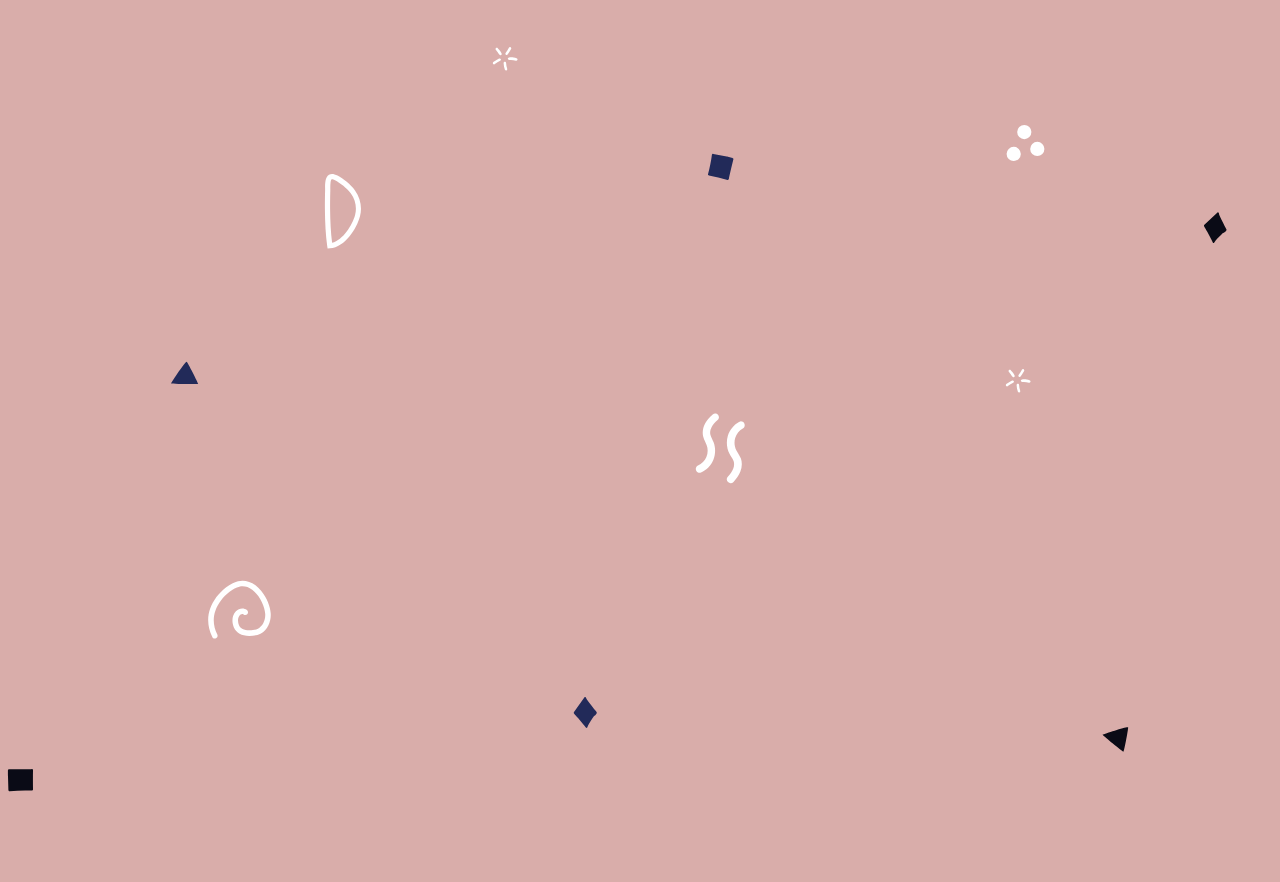
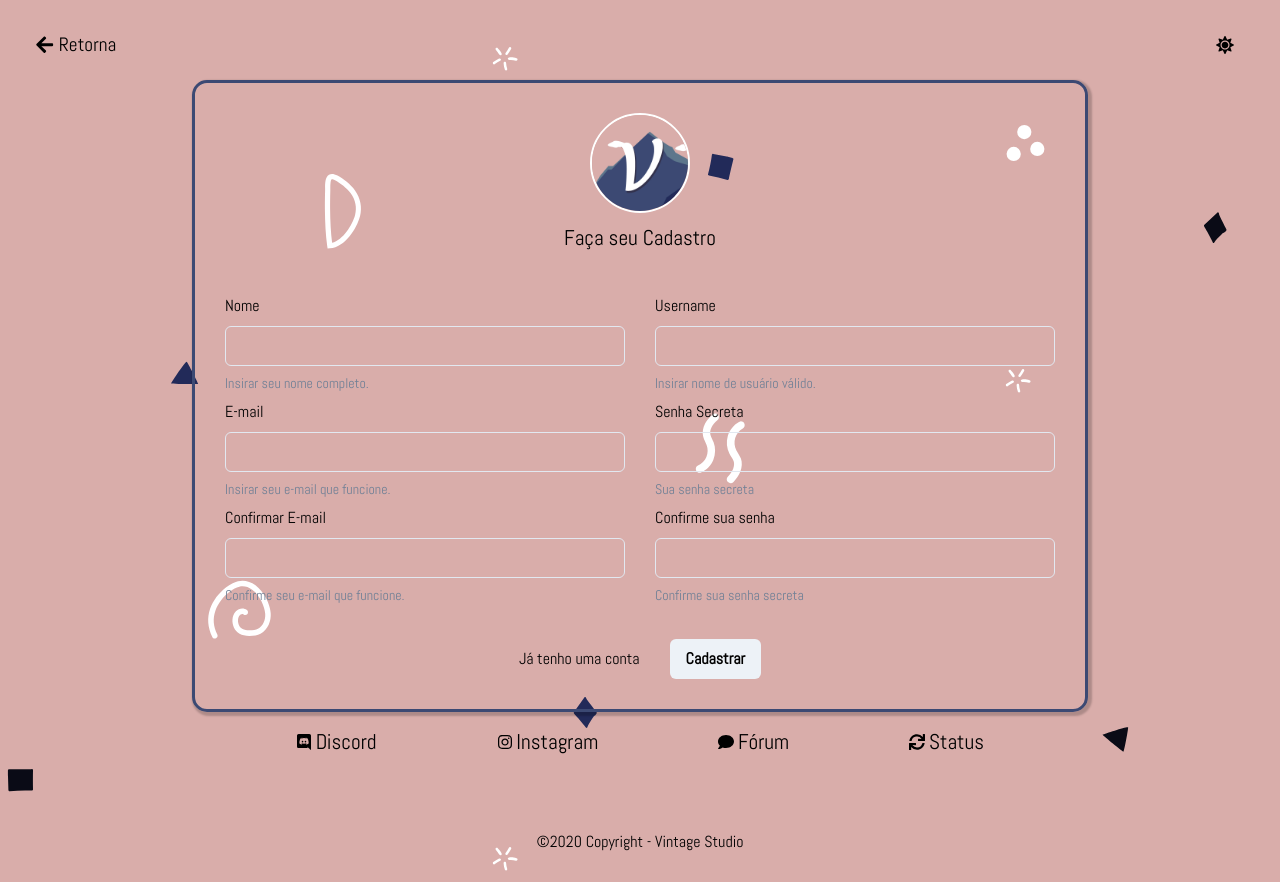
Before and after one commit to AmaraSimple/api, a React (Create React App) app: page /cadastrar in a window 1280 px wide. Before the commit the page ends 800 px from the top, so only its background shows below. Built offline with nearby package versions, Linux system fonts and the light colour scheme; a web font is replaced by a local one.

Commit message:
register page with form

```diff
--- a/src/App.tsx
+++ b/src/App.tsx
@@ -8,7 +8,7 @@ import Colors from './components/colors';
 const styles = {
   global: (props: any) => ({
     body: {
-      color: mode('#2b2a2a', 'whiteAlpha.900')(props),
+      color: mode('#000', 'whiteAlpha.900')(props),
       bg: mode('#D9ADAA', Colors.second)(props),
       footer: mode('#fff', Colors.third)(props),
     },
--- a/src/components/Sidebar/index.tsx
+++ b/src/components/Sidebar/index.tsx
@@ -10,7 +10,7 @@ import {
   Image,
 } from '@chakra-ui/react';
 import { FaBars } from 'react-icons/fa/index';
-import logo from '../../assets/img/logo.png';
+import logo from '../../assets/img/fav.png';
 import { FaEnvira, FaDiscord, FaHome, FaComment } from 'react-icons/fa';
 
 import { Container, SideLink, SideLinkRedirect, SideItem } from './styled';
@@ -39,7 +39,13 @@ function Sidebar() {
                 justifyContent: 'center',
               }}
             >
-              <Image src={logo} alt="logo vintage" width="120px" />
+              <Image
+                src={logo}
+                alt="logo vintage"
+                width="60px"
+                style={{ borderRadius: '30px', border: '3px solid #fff' }}
+              />
+              &nbsp;VintAGe Studio
             </DrawerHeader>
             <DrawerBody>
               <SideItem>
--- a/src/pages/Auth/Login/index.tsx
+++ b/src/pages/Auth/Login/index.tsx
@@ -1,6 +1,6 @@
 import React from 'react';
 
-import { Container, Painel, Logo, Title, Infos, LinkR, Info } from './styled';
+import { Container, Painel, Logo, Title, Infos, LinkR } from './styled';
 import Footer from '../../../components/Footer';
 import AuthNavbar from '../../../components/AuthNavbar';
 import logo from '../../../assets/img/fav.png';
@@ -11,6 +11,7 @@ import {
   FormHelperText,
   Button,
 } from '@chakra-ui/react';
+import { FaSignInAlt } from 'react-icons/fa';
 
 function Login() {
   return (
@@ -34,13 +35,16 @@ function Login() {
           </FormControl>
 
           <Infos>
-            <Info>
-              <LinkR to="/cadastrar">Criar conta.</LinkR>
-            </Info>
-            <Info>
-              <Button>Entrar</Button>
-            </Info>
+            <LinkR style={{ marginRight: '30px' }} to="/cadastrar">
+              Criar conta
+            </LinkR>
+
+            <Button leftIcon={<FaSignInAlt />} size="md">
+              Entrar
+            </Button>
           </Infos>
+
+          <LinkR to="/esqueci-senha">Esqueci a senha</LinkR>
         </Painel>
       </Container>
       <Footer />
--- a/src/pages/Auth/Login/styled.tsx
+++ b/src/pages/Auth/Login/styled.tsx
@@ -4,17 +4,20 @@ import { Link } from 'react-router-dom';
 
 const Container = styled.div`
   width: 100%;
-  height: 100vh;
 
   display: flex;
   justify-content: center;
 
   padding: 90px;
+
+  @media (max-width: 620px) {
+    padding: 10px;
+  }
 `;
 
 const Painel = styled.div`
   width: 40%;
-  padding: 60px;
+  padding: 40px;
 
   box-shadow: 2px 2px 2px 2px rgba(0, 0, 0, 0.2);
   border-radius: 18px;
@@ -24,6 +27,13 @@ const Painel = styled.div`
   justify-content: center;
   align-items: center;
   flex-direction: column;
+
+  @media (max-width: 620px) {
+    width: 100%;
+    padding: 10px;
+    margin-top: 80px;
+    margin-bottom: 30px;
+  }
 `;
 
 const Logo = styled.img`
@@ -47,10 +57,14 @@ const Infos = styled.div`
   align-items: center;
 
   margin-top: 25px;
+  margin-bottom: 15px;
 `;
 
-const Info = styled.div``;
+const LinkR = styled(Link)`
+  font-size: 14pt;
+  &:hover {
+    color: #ddd;
+  }
+`;
 
-const LinkR = styled(Link)``;
-
-export { Container, Painel, Logo, Title, Infos, LinkR, Info };
+export { Container, Painel, Logo, Title, Infos, LinkR };
--- a/src/pages/Auth/Register/index.tsx
+++ b/src/pages/Auth/Register/index.tsx
@@ -1,7 +1,91 @@
 import React from 'react';
+import {
+  Container,
+  Header,
+  Logo,
+  Painel,
+  Title,
+  Content,
+  Left,
+  Right,
+  Info,
+  LinkR,
+} from './styled';
+
+import logo from '../../../assets/img/fav.png';
+
+import AuthNavbar from '../../../components/AuthNavbar';
+import Footer from '../../../components/Footer';
+
+import {
+  FormControl,
+  FormLabel,
+  Input,
+  FormHelperText,
+  Button,
+} from '@chakra-ui/react';
 
 function Register() {
-  return;
+  return (
+    <>
+      <AuthNavbar />
+      <Container>
+        <Painel>
+          <Header>
+            <Logo src={logo} alt="logo vintage" />
+            <Title>Faça seu Cadastro</Title>
+          </Header>
+          <Content>
+            <Left>
+              <FormControl id="text">
+                <FormLabel>Nome</FormLabel>
+                <Input type="text" />
+                <FormHelperText>Insirar seu nome completo.</FormHelperText>
+              </FormControl>
+              <FormControl id="Password" style={{ marginTop: '8px' }}>
+                <FormLabel>E-mail</FormLabel>
+                <Input type="Password" />
+                <FormHelperText>
+                  Insirar seu e-mail que funcione.
+                </FormHelperText>
+              </FormControl>
+              <FormControl id="Password" style={{ marginTop: '8px' }}>
+                <FormLabel>Confirmar E-mail</FormLabel>
+                <Input type="Password" />
+                <FormHelperText>
+                  Confirme seu e-mail que funcione.
+                </FormHelperText>
+              </FormControl>
+            </Left>
+            <Right>
+              <FormControl id="text">
+                <FormLabel>Username</FormLabel>
+                <Input type="text" />
+                <FormHelperText>Insirar nome de usuário válido.</FormHelperText>
+              </FormControl>
+              <FormControl id="Password" style={{ marginTop: '8px' }}>
+                <FormLabel>Senha Secreta</FormLabel>
+                <Input type="password" />
+                <FormHelperText>Sua senha secreta</FormHelperText>
+              </FormControl>
+              <FormControl id="Password" style={{ marginTop: '8px' }}>
+                <FormLabel>Confirme sua senha</FormLabel>
+                <Input type="password" />
+                <FormHelperText>Confirme sua senha secreta</FormHelperText>
+              </FormControl>
+            </Right>
+          </Content>
+          <Info>
+            <LinkR to="/entrar" style={{ marginRight: '30px' }}>
+              Já tenho uma conta
+            </LinkR>
+            <Button>Cadastrar</Button>
+          </Info>
+        </Painel>
+      </Container>
+      <Footer />
+    </>
+  );
 }
 
 export default Register;
--- a/src/pages/Auth/Register/styled.tsx
+++ b/src/pages/Auth/Register/styled.tsx
@@ -1,5 +1,100 @@
 import styled from 'styled-components';
+import colors from '../../../components/colors';
+import { Link } from 'react-router-dom';
 
-const Container = styled.div``;
+const Container = styled.div`
+  width: 100%;
 
-export { Container };
+  display: flex;
+  justify-content: center;
+  align-items: center;
+  margin-bottom: 50px;
+`;
+
+const Painel = styled.div`
+  width: 70%;
+  padding: 30px;
+
+  box-shadow: 2px 2px 2px 2px rgba(0, 0, 0, 0.2);
+  border-radius: 15px;
+  border: 3px solid ${colors.third};
+
+  margin-top: 80px;
+
+  @media (max-width: 620px) {
+    width: 90%;
+  }
+`;
+
+const Header = styled.div`
+  display: flex;
+  flex-direction: column;
+  justify-content: center;
+  align-items: center;
+
+  margin-bottom: 40px;
+`;
+
+const Logo = styled.img`
+  width: 100px;
+  border-radius: 50px;
+  border: 2px solid #fff;
+  margin-bottom: 9px;
+`;
+
+const Title = styled.span`
+  font-size: 16pt;
+  font-weight: 500;
+`;
+
+const Content = styled.div`
+  width: 100%;
+
+  display: flex;
+  align-items: center;
+  justify-content: center;
+
+  @media (max-width: 620px) {
+    flex-direction: column;
+  }
+`;
+
+const Left = styled.div`
+  width: 100%;
+`;
+
+const Right = styled.div`
+  width: 100%;
+  margin-left: 30px;
+
+  @media (max-width: 620px) {
+    margin-left: 0;
+  }
+`;
+
+const Info = styled.div`
+  display: flex;
+  justify-content: center;
+  align-items: center;
+
+  margin-top: 35px;
+`;
+
+const LinkR = styled(Link)`
+  &:hover {
+    color: #ddd;
+  }
+`;
+
+export {
+  Container,
+  Painel,
+  Header,
+  Logo,
+  Title,
+  Content,
+  Left,
+  Right,
+  Info,
+  LinkR,
+};
--- a/src/routes/index.tsx
+++ b/src/routes/index.tsx
@@ -7,6 +7,7 @@ import Public from './public';
 import Home from '../pages/Home';
 import About from '../pages/About';
 import Login from '../pages/Auth/Login';
+import Register from '../pages/Auth/Register';
 
 const Router = () => (
   <BrowserRouter>
@@ -15,6 +16,7 @@ const Router = () => (
       <Public path="/sobre" exact component={About} />
 
       <Public path="/entrar" exact component={Login} />
+      <Public path="/cadastrar" exact component={Register} />
     </Switch>
   </BrowserRouter>
 );
```
Also changed, not shown: 1 other file (tests, documents, lock files or other folders).
